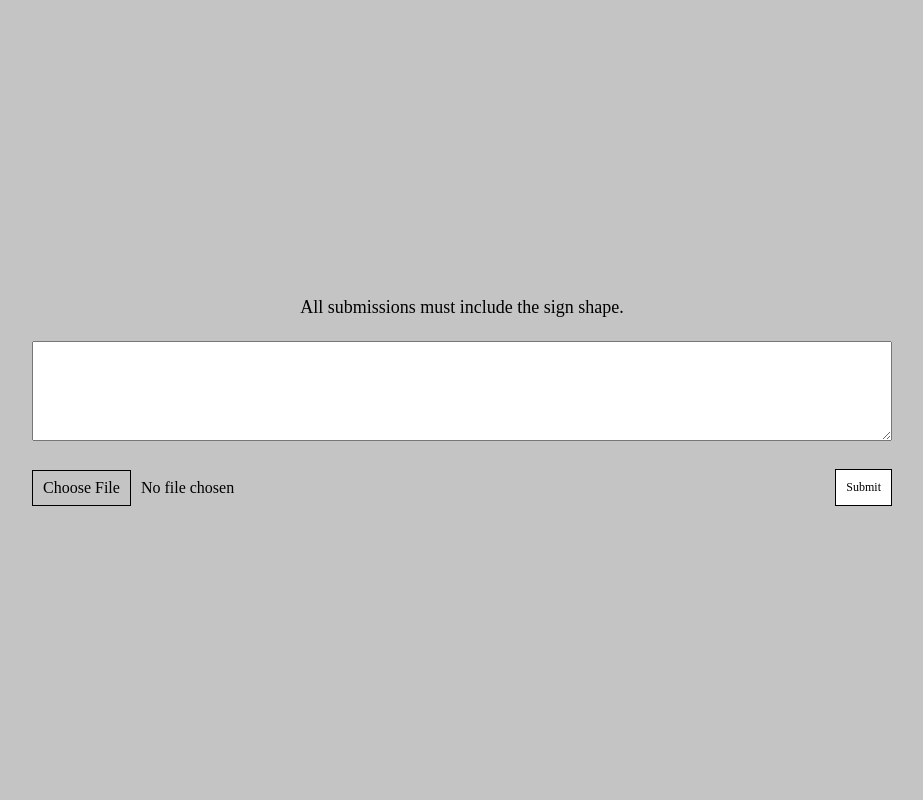
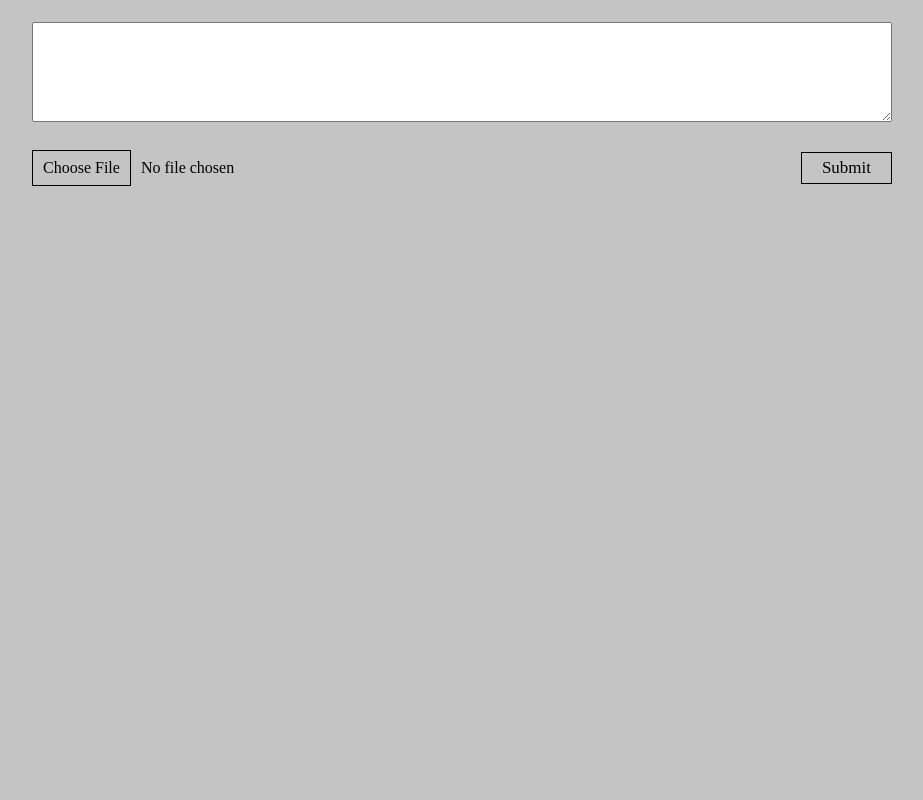
Before and after one commit to Orlando-Bloom/sign-shape, a Flask app: page /new in a window 1280 px wide. Shown: the whole page, without its empty margins (178-1101 px from the left). Run offline with Flask 3, Linux system fonts and the light colour scheme; parts of the project's set-up code (start-up, migrations or seed data) failed here and were passed over.

Commit message:
styling updates

```diff
--- a/static/style.css
+++ b/static/style.css
@@ -125,13 +125,15 @@ button[type="submit"] {
   appearance: none;
   -webkit-appearance: none;
   -moz-appearance: none;
-  border: 1px solid #000;
-  padding: 10px;
-  font-family: "Times New Roman", Times, serif;
-  font-size: 12px;
-  background-color: #ffffff;
-  color: black; /* Ensures black text */
+  background-color: #C4C4C4;
+  font-family: "Times New Roman", serif;
+  font-size: 17px;
+  border: 1px solid black;
+  padding: 5px 20px;
   cursor: pointer;
+  border-radius: 0px;
+  margin-left: auto;
+  color:black;
 }
 
 /* Ensure styling is consistent on mobile */
--- a/templates/pending.html
+++ b/templates/pending.html
@@ -15,7 +15,7 @@
         }
         .container {
             text-align: center;
-            margin-top: 510px; /* Adjusted to precisely match post.html */
+            margin-top: 20px; /* Adjusted to precisely match post.html */
         }
         h1 {
             font-weight: normal;
--- a/templates/post.html
+++ b/templates/post.html
@@ -9,7 +9,7 @@
             display: flex;
             justify-content: center;
             align-items: center;
-            height: 100vh;
+            height: 20vh;
             margin: 0;
             font-family: "Times New Roman", serif;
             font-size: 18px;
@@ -91,6 +91,14 @@
 
         .submit-button:hover {
             background-color: #A9A9A9;
+            font-family: "Times New Roman", serif;
+            font-size: 17px;
+            border: 1px solid black;
+            padding: 5px 20px;
+            cursor: pointer;
+            border-radius: 0px;
+            margin-left: auto;
+            color:black;
         }
     </style>
 </head>
```
